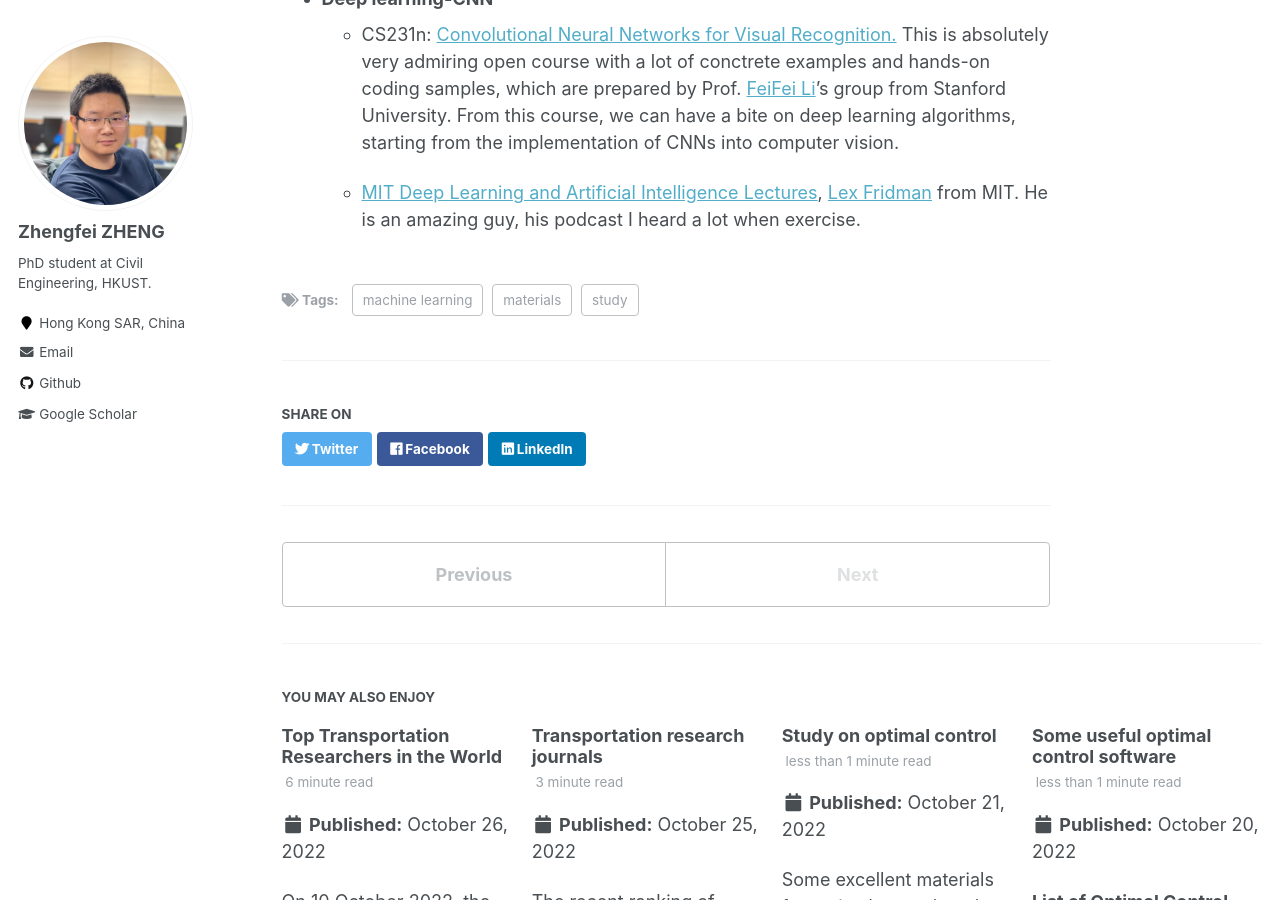
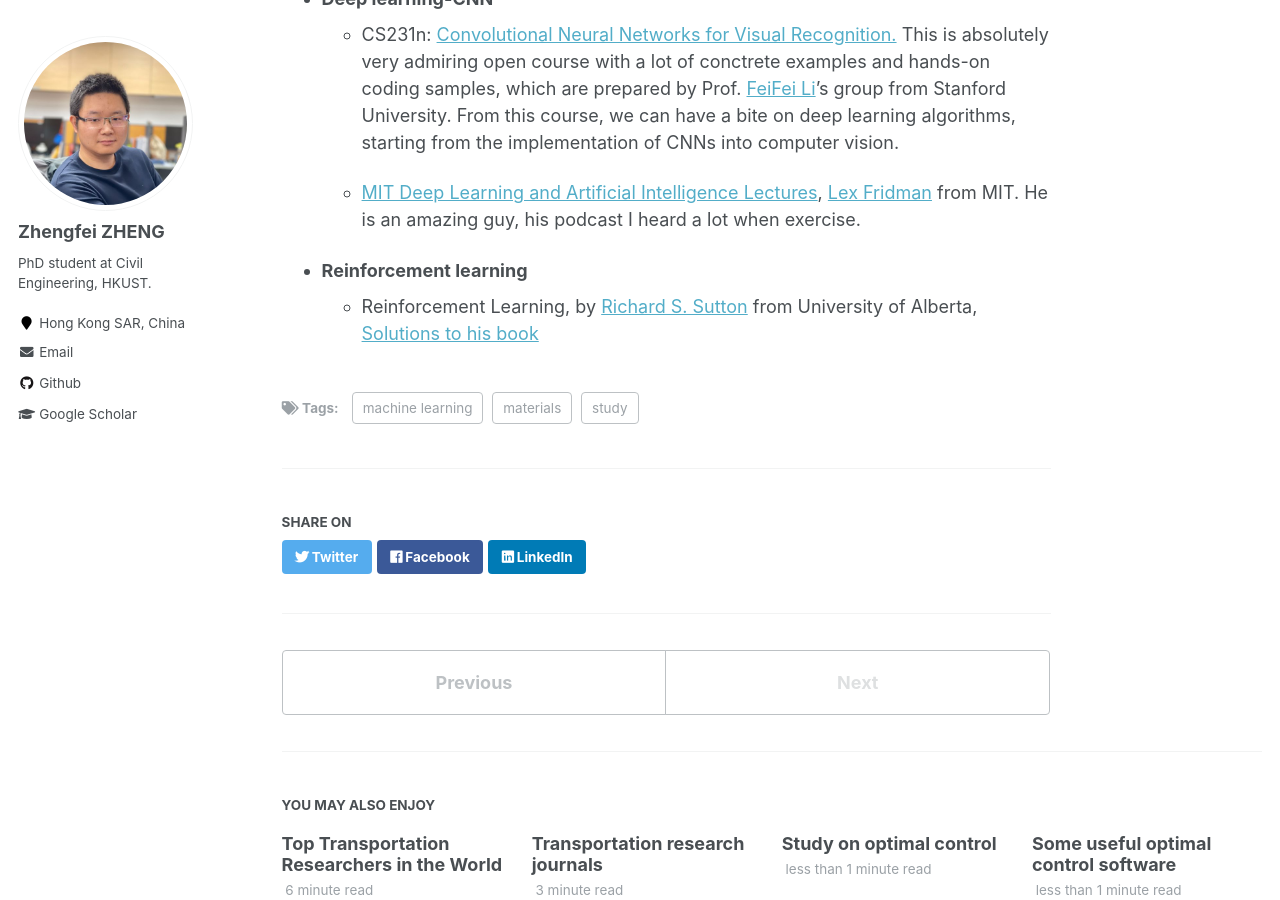
Before and after one commit to zf-z/zf-z.github.io, a Jekyll site: the page built from _posts/2022-10-27-ml.md, in a window 1280 px wide and 900 px high, scrolled down 676 px. Built offline with Jekyll 4.4.1, drawn with Linux system fonts in a browser that asks for light colours.

Commit message:
Update 2022-10-27-ml.md

```diff
--- a/_posts/2022-10-27-ml.md
+++ b/_posts/2022-10-27-ml.md
@@ -23,3 +23,6 @@
 This is absolutely very admiring open course with a lot of conctrete examples and hands-on coding samples, which are prepared by Prof. [FeiFei Li](https://profiles.stanford.edu/fei-fei-li)'s group from Stanford University. From this course, we can have a bite on deep learning algorithms, starting from the implementation of CNNs into computer vision.
 
   - [MIT Deep Learning and Artificial Intelligence Lectures](https://deeplearning.mit.edu/), [Lex Fridman](https://lexfridman.com/) from MIT. He is an amazing guy, his podcast I heard a lot when exercise.
+
+* **Reinforcement learning**
+  - Reinforcement Learning, by [Richard S. Sutton](http://www.incompleteideas.net/) from University of Alberta, [Solutions to his book](https://github.com/LyWangPX/Reinforcement-Learning-2nd-Edition-by-Sutton-Exercise-Solutions)
```
